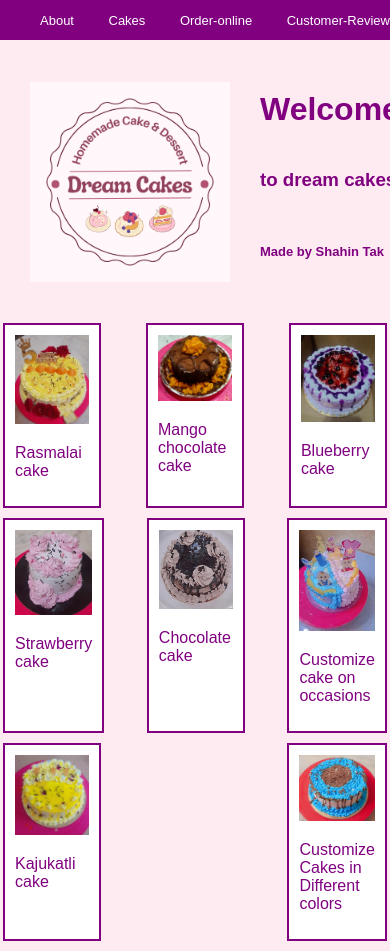
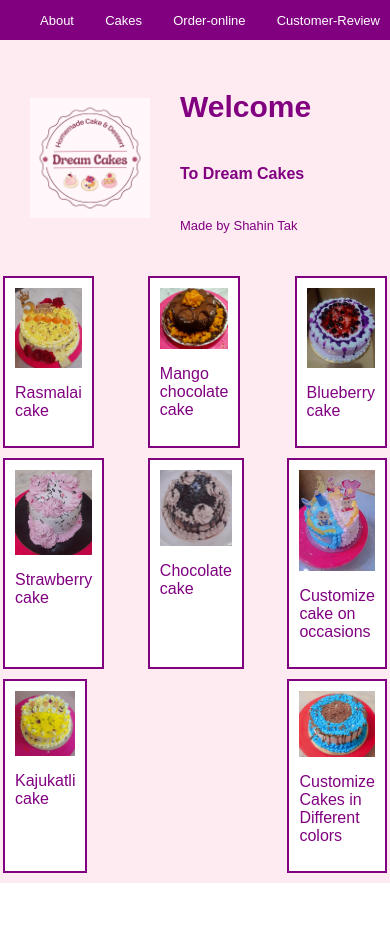
Before and after one commit to sanatak12/Project, a plain HTML site: page index.html in a window 390 px wide. After the commit the page ends 883 px from the top, so only its background shows below. Drawn offline with Linux system fonts and the light colour scheme.

Commit message:
changed in index file

```diff
--- a/index.html
+++ b/index.html
@@ -15,7 +15,7 @@
                 align-items: center;
                 text-align: center;
                 font-size: small;
-                margin: 0%;
+                margin: 0;
                 color: white;
                 height: 40px;
                 list-style-type: none;
@@ -54,7 +54,7 @@
                 background-color: #feebf2;
             }
             .cakes{
-                border: 2px purple double;
+                border: 2px double purple;
                 flex-basis: 19%;
                 max-width: 250px;
                 padding: 10px;
@@ -63,6 +63,7 @@
                 margin-right: 3px;
                 background-color: white;
             }
+
             .name{
                 color: purple;
             }
@@ -79,7 +80,7 @@
                     align-items: center;
                     flex-direction: column;
                     flex-wrap: wrap;
-                    border: 4px purple  double;
+                    border: 4px double purple;
                 }
                 .all-bloks img{
                     width: 60%;
@@ -88,6 +89,24 @@
                 display: flex;
                 justify-content: center;
               }
+            }
+            @media screen and (max-width: 500px) {
+                .navbar ul li{
+                    margin-left: 0;
+                    margin-right: 10px;
+                }
+               .cakes{
+                display: flex;
+                flex-direction: column;
+                flex-wrap: wrap;
+                flex-basis: 10%;
+               }
+               .main img{
+                width: 120px;
+               }
+               .main h1{
+                font-size: 30px;
+               }
             }
         </style>
 
@@ -105,8 +124,8 @@
         <div class="header">
     <div class="main">
         <img src="/img/Dream Cakes.png">
-           <div class="main1"> <h1>Welcome   <h3>to dream cakes</h3>
-            <h1>
+           <div class="main1"> <h1>Welcome </h1>
+            <h4>To Dream Cakes</h4>
           <p>Made by Shahin Tak</p></div>
     </div>
     </div>
--- a/local/practice.css
+++ /dev/null
@@ -1,4 +0,0 @@
-*{
-    color: pink;
-    background-color: pink;
-}
```
Also changed, not shown: local/practice.html (deleted, +0 -10 lines).
